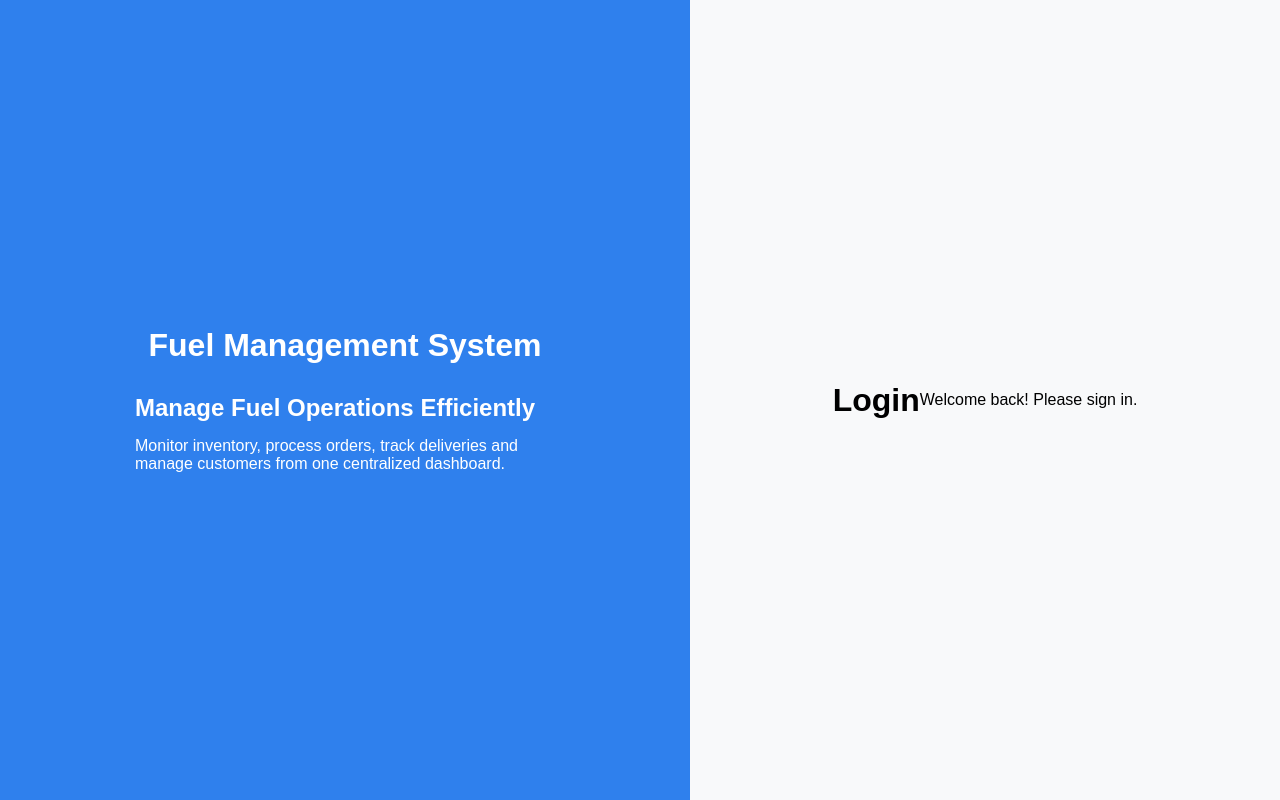
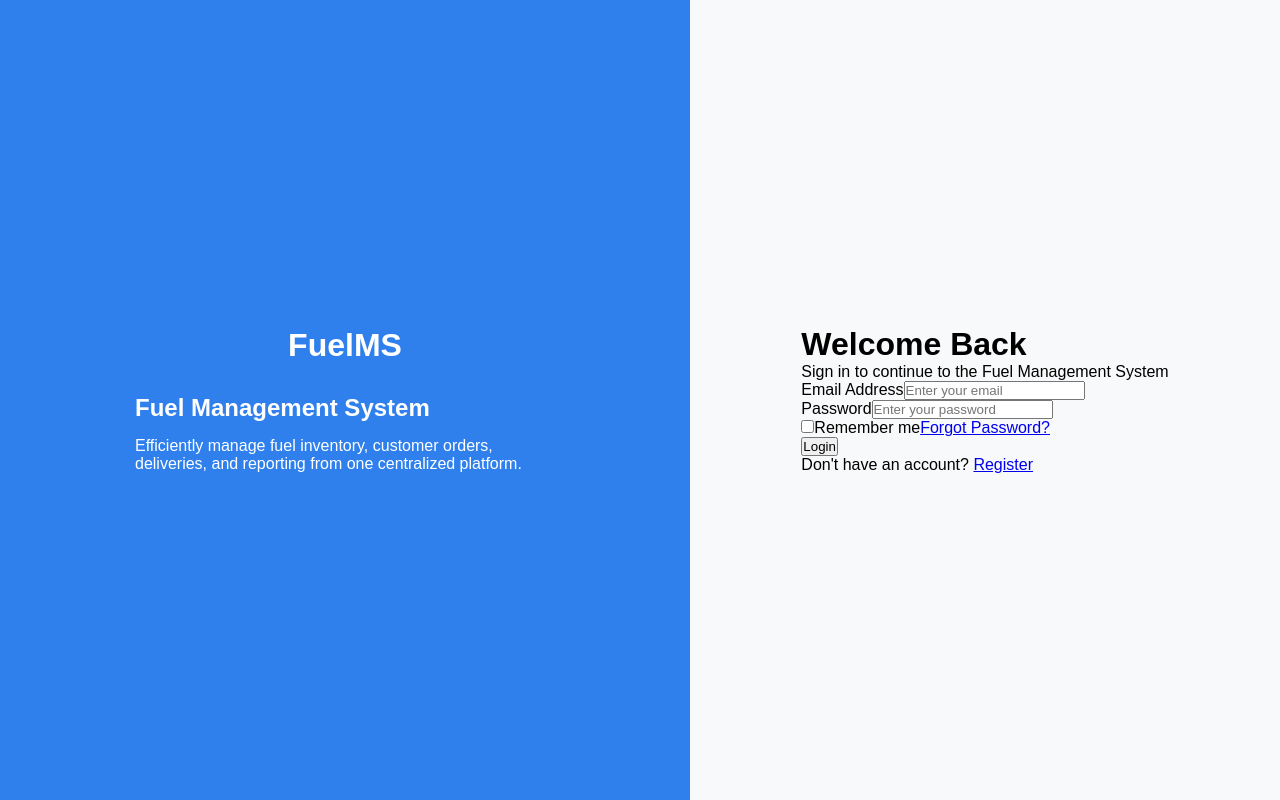
Before and after one commit to korosoangela2-lang/Fuel-Management-System, a React app in the folder frontend/: page / in a window 1280 px wide. Built offline with nearby package versions, Linux system fonts and the light colour scheme; the HTML template or start-up script is replaced by a standard one.

Commit message:
Add LoginForm component and update authentication layout styles

```diff
--- a/frontend/src/components/forms/LoginForm.jsx
+++ b/frontend/src/components/forms/LoginForm.jsx
@@ -0,0 +1,87 @@
+import { useState } from "react";
+import { Link } from "react-router-dom";
+
+function LoginForm() {
+  const [formData, setFormData] = useState({
+    email: "",
+    password: "",
+    remember: false,
+  });
+
+  const handleChange = (e) => {
+    const { name, value, checked, type } = e.target;
+
+    setFormData((prev) => ({
+      ...prev,
+      [name]: type === "checkbox" ? checked : value,
+    }));
+  };
+
+  const handleSubmit = (e) => {
+    e.preventDefault();
+
+    console.log(formData);
+
+    // Backend login will be added later
+  };
+
+  return (
+    <form className="login-form" onSubmit={handleSubmit}>
+      {/* Email */}
+      <div className="form-group">
+        <label>Email Address</label>
+
+        <input
+          type="email"
+          name="email"
+          placeholder="Enter your email"
+          value={formData.email}
+          onChange={handleChange}
+          required
+        />
+      </div>
+
+      {/* Password */}
+      <div className="form-group">
+        <label>Password</label>
+
+        <input
+          type="password"
+          name="password"
+          placeholder="Enter your password"
+          value={formData.password}
+          onChange={handleChange}
+          required
+        />
+      </div>
+
+      <div className="login-options">
+        <label className="remember">
+          <input
+            type="checkbox"
+            name="remember"
+            checked={formData.remember}
+            onChange={handleChange}
+          />
+
+          Remember me
+        </label>
+
+        <Link to="/forgot-password">
+          Forgot Password?
+        </Link>
+      </div>
+
+      <button type="submit" className="login-btn">
+        Login
+      </button>
+
+      <div className="register-link">
+        Don't have an account?{" "}
+        <Link to="/register">Register</Link>
+      </div>
+    </form>
+  );
+}
+
+export default LoginForm;
--- a/frontend/src/components/layout/AuthLeftPanel.jsx
+++ b/frontend/src/components/layout/AuthLeftPanel.jsx
@@ -1,21 +1,19 @@
 function AuthLeftPanel() {
   return (
     <div className="auth-left">
-
       <div className="logo">
-        <h1>Fuel Management System</h1>
+        <h1>FuelMS</h1>
       </div>
 
       <div className="hero-text">
-        <h2>Manage Fuel Operations Efficiently</h2>
+        <h2>Fuel Management System</h2>
 
         <p>
-          Monitor inventory, process orders,
-          track deliveries and manage customers
-          from one centralized dashboard.
+          Efficiently manage fuel inventory,
+          customer orders, deliveries,
+          and reporting from one centralized platform.
         </p>
       </div>
-
     </div>
   );
 }
--- a/frontend/src/pages/auth/Login.jsx
+++ b/frontend/src/pages/auth/Login.jsx
@@ -1,15 +1,18 @@
 import AuthLayout from "../../layouts/AuthLayout";
+import LoginForm from "../../components/forms/LoginForm";
 
 function Login() {
   return (
     <AuthLayout>
+      <div className="login-wrapper">
+        <h1 className="login-title">Welcome Back</h1>
 
-      <h1>Login</h1>
+        <p className="login-subtitle">
+          Sign in to continue to the Fuel Management System
+        </p>
 
-      <p>
-        Welcome back! Please sign in.
-      </p>
-
+        <LoginForm />
+      </div>
     </AuthLayout>
   );
 }
--- a/frontend/src/styles/auth.css
+++ b/frontend/src/styles/auth.css
@@ -50,3 +50,24 @@
     margin-bottom:15px;
 
 }
+
+@media (max-width: 768px) {
+
+    .auth-container{
+        flex-direction: column;
+    }
+
+    .auth-left{
+        display:none;
+    }
+
+    .auth-right{
+        width:100%;
+        padding:20px;
+    }
+
+    .login-wrapper{
+        max-width:100%;
+    }
+
+}
```
